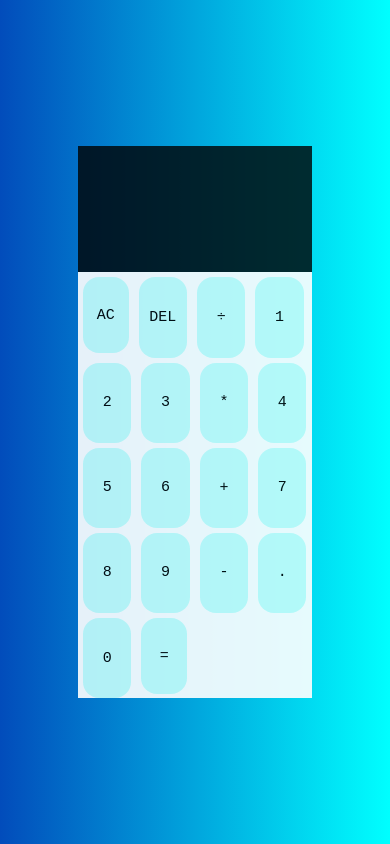
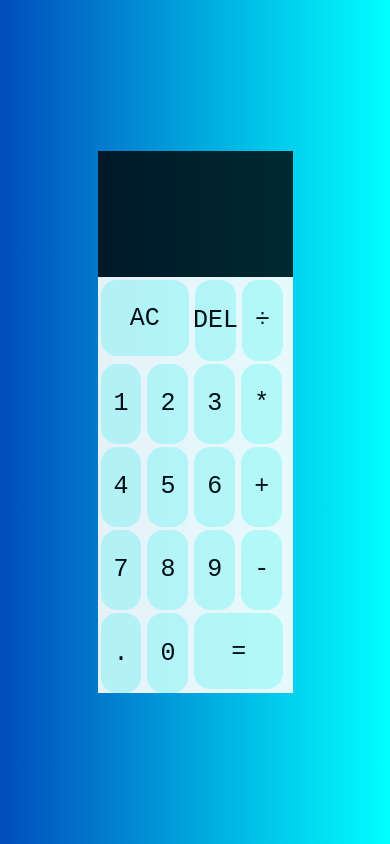
Before and after one commit to ThoshitGowda/Calculator, a plain HTML site: page index.html in a window 390 px wide. Drawn offline with Linux system fonts and the light colour scheme.

Commit message:
style.css

```diff
--- a/style.css
+++ b/style.css
@@ -74,60 +74,50 @@ p{
     text-wrap: wrap;
 }
 
-
-@media (max-width:1024px) {
+@media (max-width:1330px) {
     .display {
-        width: 40dvw;
+        width: 30dvw;
         min-height: 20dvh;
     }
 
     .container {
-        width: 40dvw;
+        width: 30dvw;
         min-height: 55dvh;
     }
     button{
-        width: 8.6dvw;
+        width: 6.7dvw;
         height: 9.5dvh;
         border: 0;
-        margin: 5px;
+        margin: 4px;
         margin-bottom: 0px;
-        font-size: 15px;
+        font-size: 25px;
     }
-    .AC{
-        width: 18.4dvw;
+    .span-two{
+        width: 13.7dvw;
         height: 9dvh;
     }
-    .compile{
-        width: 18.4dvw;
-        height: 9dvh;
-        font-size: 20px;
-    }
 }
-@media (max-width:425px) {
+
+@media (max-width: 500px){
     .display {
-        width: 60dvw;
+        width: 50dvw;
         min-height: 15dvh;
     }
 
     .container {
-        width: 60dvw;
-        min-height: 50dvh;
+        width: 50dvw;
+        min-height: 20dvh;
     }
     button{
-        width: 12.4dvw;
+        width: 10.5dvw;
         height: 9.5dvh;
         border: 0;
-        margin: 5px;
+        margin: 3px;
         margin-bottom: 0px;
-        font-size: 15px;
+        font-size: 25px;
     }
-    .AC{
-        width: 18.4dvw;
+    .span-two{
+        width: 22.7dvw;
         height: 9dvh;
     }
-    .compile{
-        width: 18.4dvw;
-        height: 9dvh;
-        font-size: 20px;
-    }
 }
```
